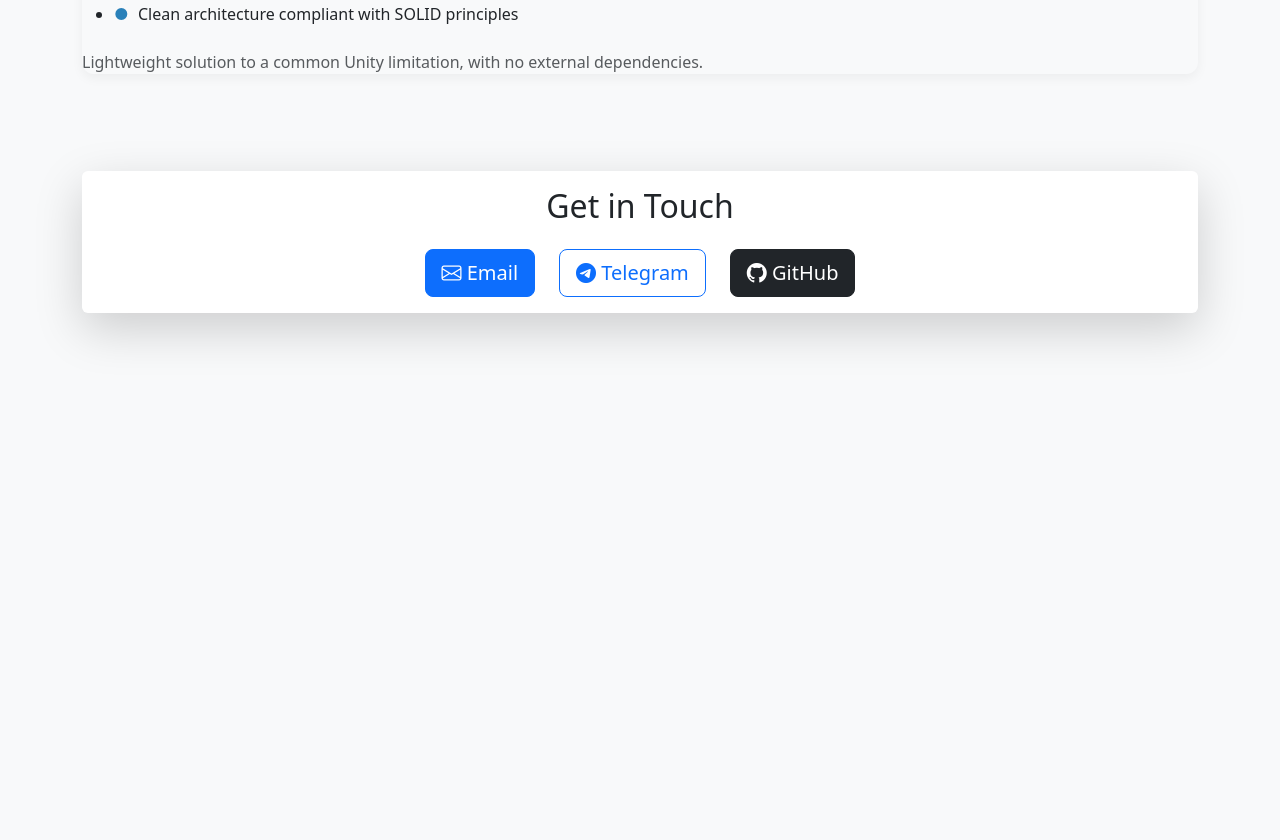
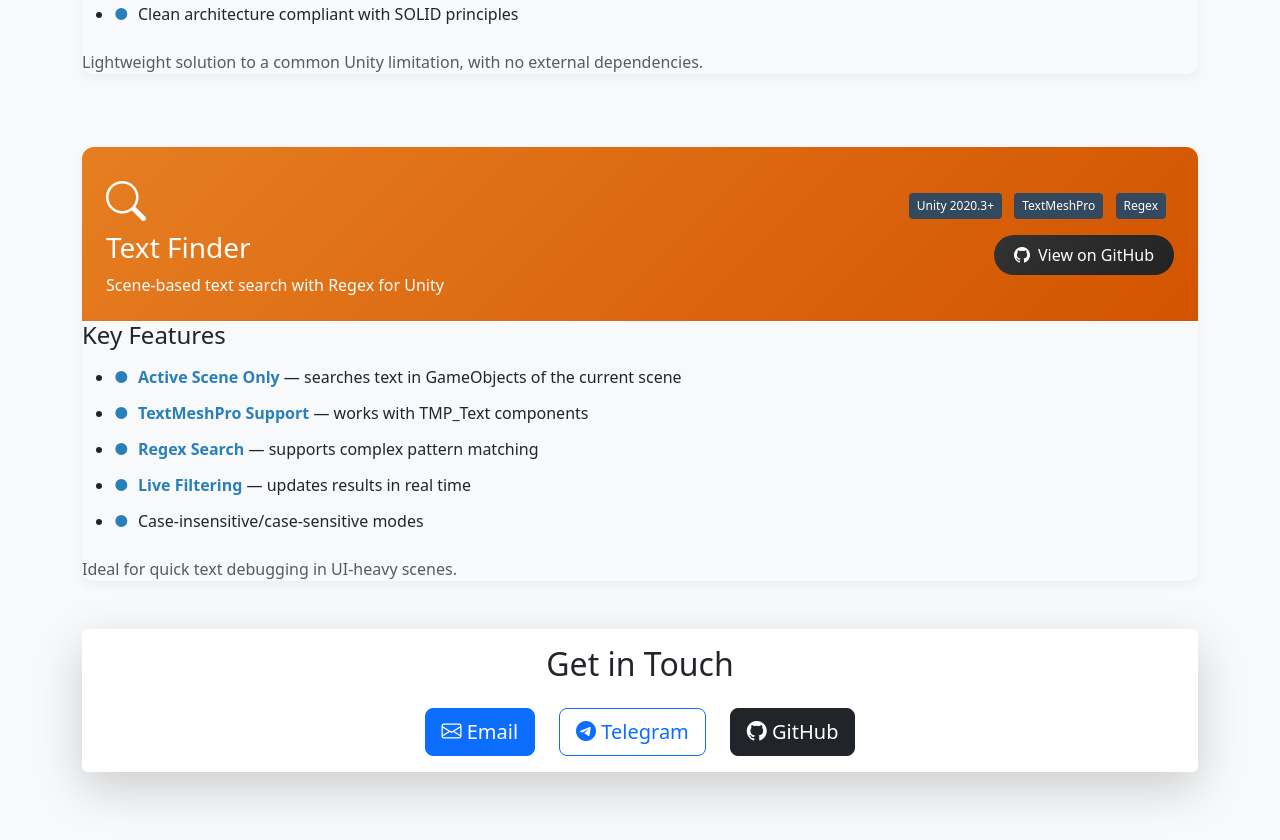
Before and after one commit to VodVas/VodVas.github.io, a plain HTML site: page index.html in a window 1280 px wide. Shown: the part 2306-3146 px from the top of the page. Before the commit the page ends 2715 px from the top, so only its background shows below. Drawn offline with nearby package versions, Linux system fonts and the light colour scheme.

Commit message:
Add Text Finder

```diff
--- a/index.html
+++ b/index.html
@@ -476,6 +476,44 @@
                     </div>
                 </section>
 
+                <!-- TextFinder -->
+                <div class="col-lg-12">
+                    <div class="project-card">
+                        <div class="project-header" style="background: linear-gradient(135deg, #e67e22, #d35400);">
+                            <div class="row align-items-center">
+                                <div class="col-md-8">
+                                    <i class="bi bi-search project-icon"></i>
+                                    <h3 class="mb-2">Text Finder</h3>
+                                    <p class="mb-0">Scene-based text search with Regex for Unity</p>
+                                </div>
+                                <div class="col-md-4 text-md-end mt-3 mt-md-0">
+                                    <div class="mb-2">
+                                        <span class="tech-badge">Unity 2020.3+</span>
+                                        <span class="tech-badge">TextMeshPro</span>
+                                        <span class="tech-badge">Regex</span>
+                                    </div>
+                                    <a href="https://github.com/VodVas/TextFinder" class="btn github-btn">
+                                        <i class="bi bi-github me-2"></i>View on GitHub
+                                    </a>
+                                </div>
+                            </div>
+                        </div>
+                        <div class="card-body">
+                            <h4 class="mb-3">Key Features</h4>
+                            <ul class="feature-list">
+                                <li><span class="highlight">Active Scene Only</span> — searches text in GameObjects of the current scene</li>
+                                <li><span class="highlight">TextMeshPro Support</span> — works with TMP_Text components</li>
+                                <li><span class="highlight">Regex Search</span> — supports complex pattern matching</li>
+                                <li><span class="highlight">Live Filtering</span> — updates results in real time</li>
+                                <li>Case-insensitive/case-sensitive modes</li>
+                            </ul>
+                            <div class="mt-4">
+                                <p class="mb-0 text-muted">Ideal for quick text debugging in UI-heavy scenes.</p>
+                            </div>
+                        </div>
+                    </div>
+                </div>
+
                 <!-- Contact Section -->
                 <section class="contact-section mt-5">
                     <div class="card border-0 shadow-lg">
```
